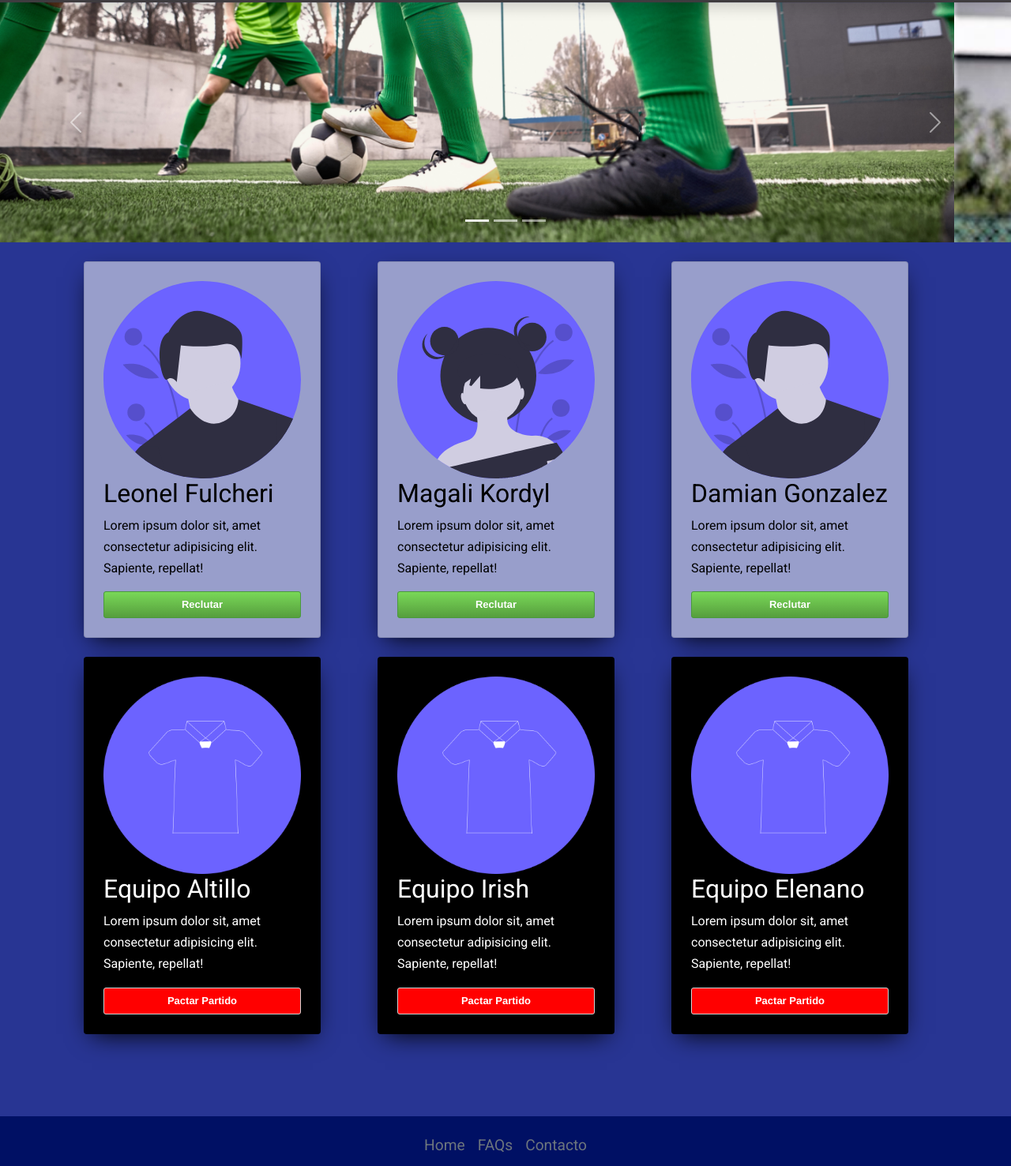
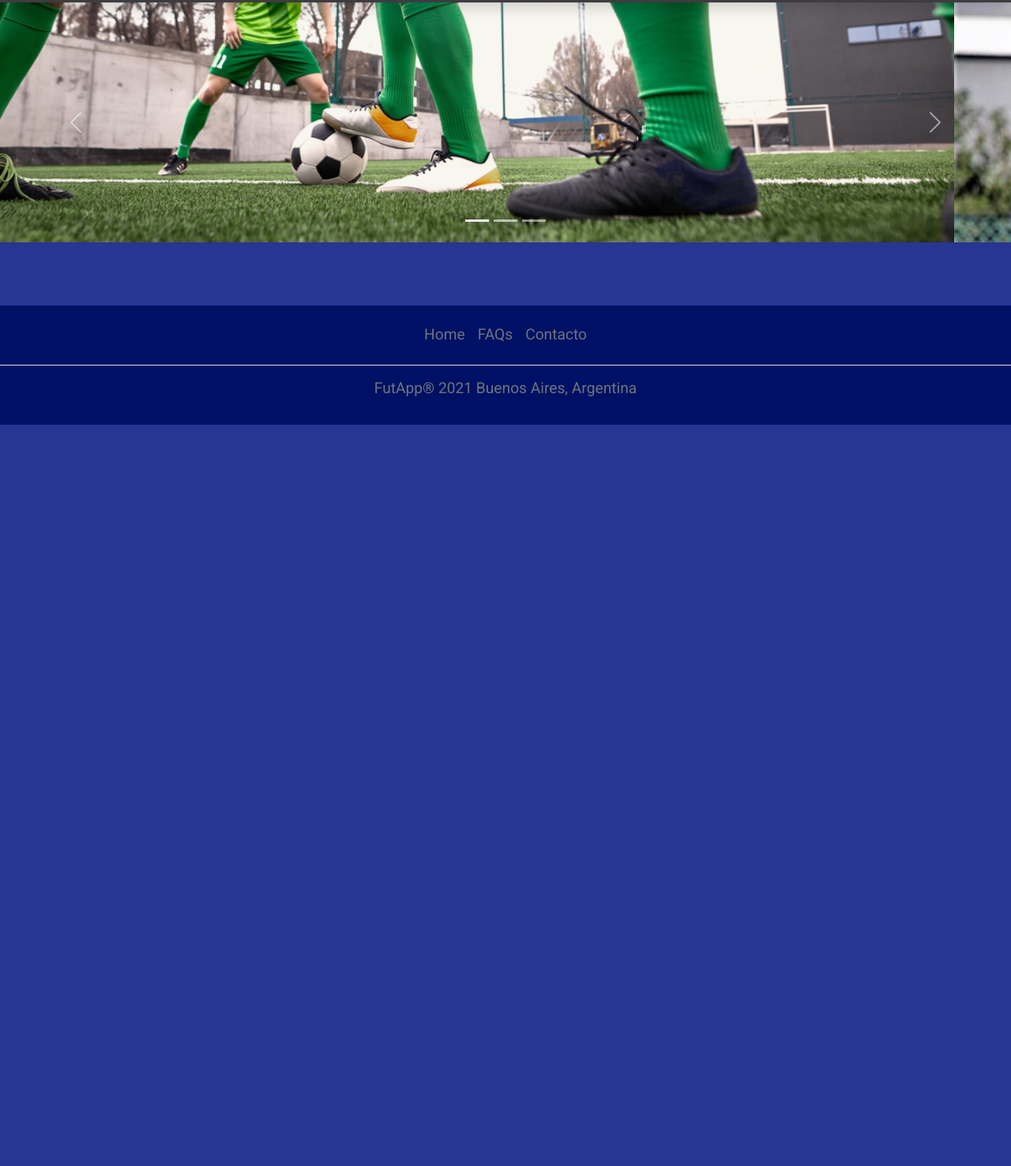
Before and after one commit to Rodrigomdiaz92/FutApp, a website: page jugadores-equipos.html in a window 1280 px wide. Shown: the part 103-1580 px from the top of the page at 79% size. After the commit the page ends 800 px from the top, so only its background shows below. Drawn offline with nearby package versions, Linux system fonts and the light colour scheme.

Commit message:
se elimina estilo de cards

```diff
--- a/jugadores-equipos.html
+++ b/jugadores-equipos.html
@@ -184,88 +184,6 @@
           <span class="carousel-control-next-icon"></span>
         </button>
       </div>
-      <div class="container flex">
-        <div class="row justify-content-around">
-          <div class="col">
-            <div class="card cardjugador--light">
-              <img
-                src="./img/male_avatar_323b.svg"
-                alt=""
-                class="card__image"
-              />
-              <h2 class="card__title">Leonel Fulcheri</h2>
-              <p class="card__text">
-                Lorem ipsum dolor sit, amet consectetur adipisicing elit.
-                Sapiente, repellat!
-              </p>
-              <button class="button button--jugador-reclutar">Reclutar</button>
-            </div>
-            <div class="card cardequipo--dark">
-              <img src="./img/equipo.png" alt="" class="card__image" />
-              <h2 class="card__title">Equipo Altillo</h2>
-              <p class="card__text">
-                Lorem ipsum dolor sit, amet consectetur adipisicing elit.
-                Sapiente, repellat!
-              </p>
-              <button class="button button--equipo-jugar">
-                Pactar Partido
-              </button>
-            </div>
-          </div>
-          <div class="col">
-            <div class="card cardjugador--light">
-              <img
-                src="./img/female_avatar_w3jk.svg"
-                alt=""
-                class="card__image"
-              />
-              <h2 class="card__title">Magali Kordyl</h2>
-              <p class="card__text">
-                Lorem ipsum dolor sit, amet consectetur adipisicing elit.
-                Sapiente, repellat!
-              </p>
-              <button class="button button--jugador-reclutar">Reclutar</button>
-            </div>
-            <div class="card cardequipo--dark">
-              <img src="./img/equipo.png" alt="" class="card__image" />
-              <h2 class="card__title">Equipo Irish</h2>
-              <p class="card__text">
-                Lorem ipsum dolor sit, amet consectetur adipisicing elit.
-                Sapiente, repellat!
-              </p>
-              <button class="button button--equipo-jugar">
-                Pactar Partido
-              </button>
-            </div>
-          </div>
-          <div class="col">
-            <div class="card cardjugador--light">
-              <img
-                src="./img/male_avatar_323b.svg"
-                alt=""
-                class="card__image"
-              />
-              <h2 class="card__title">Damian Gonzalez</h2>
-              <p class="card__text">
-                Lorem ipsum dolor sit, amet consectetur adipisicing elit.
-                Sapiente, repellat!
-              </p>
-              <button class="button button--jugador-reclutar">Reclutar</button>
-            </div>
-            <div class="card cardequipo--dark">
-              <img src="./img/equipo.png" alt="" class="card__image" />
-              <h2 class="card__title">Equipo Elenano</h2>
-              <p class="card__text">
-                Lorem ipsum dolor sit, amet consectetur adipisicing elit.
-                Sapiente, repellat!
-              </p>
-              <button class="button button--equipo-jugar">
-                Pactar Partido
-              </button>
-            </div>
-          </div>
-        </div>
-      </div>
     </main>
     <footer class="py-3 my-4">
       <ul class="nav justify-content-center border-bottom pb-3 mb-3">
```
